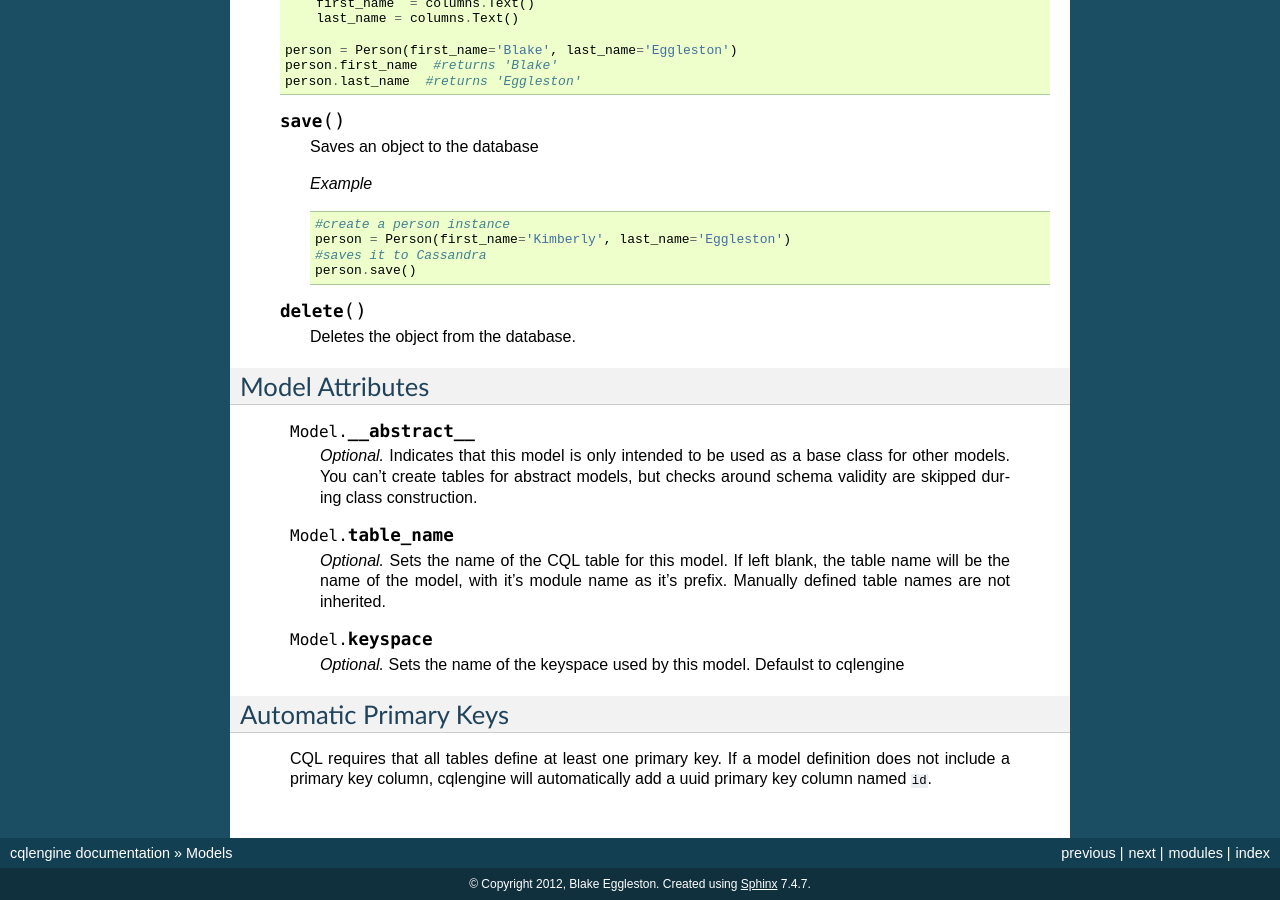
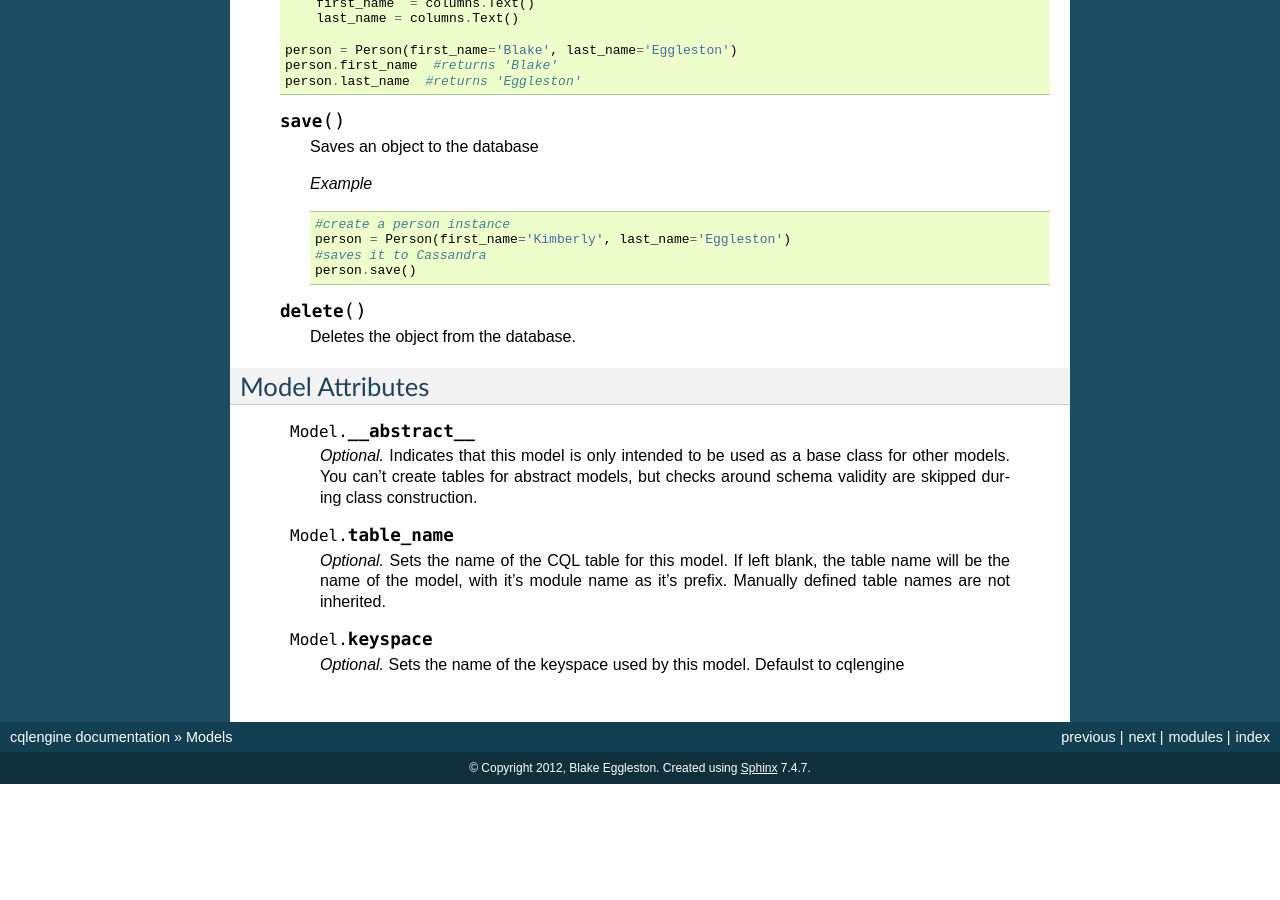
Before and after one commit to datastax/python-driver, a Sphinx documentation site: the page built from docs/topics/models.rst, in a window 1280 px wide and 900 px high, scrolled down 2146 px. Built offline with Sphinx 7.4.7, drawn with Linux system fonts in a browser that asks for light colours; formulas are drawn with MathJax 3; after the commit the page ends 2930 px from its top, so only the background shows below that; some of the changed text lies outside the part shown.

Commit message:
removing auto column from docs

```diff
--- a/docs/topics/models.rst
+++ b/docs/topics/models.rst
@@ -145,7 +145,3 @@ Model Attributes
     .. attribute:: Model.keyspace
 
         *Optional.* Sets the name of the keyspace used by this model. Defaulst to cqlengine
-
-Automatic Primary Keys
-======================
-    CQL requires that all tables define at least one primary key. If a model definition does not include a primary key column, cqlengine will automatically add a uuid primary key column named ``id``.
```
